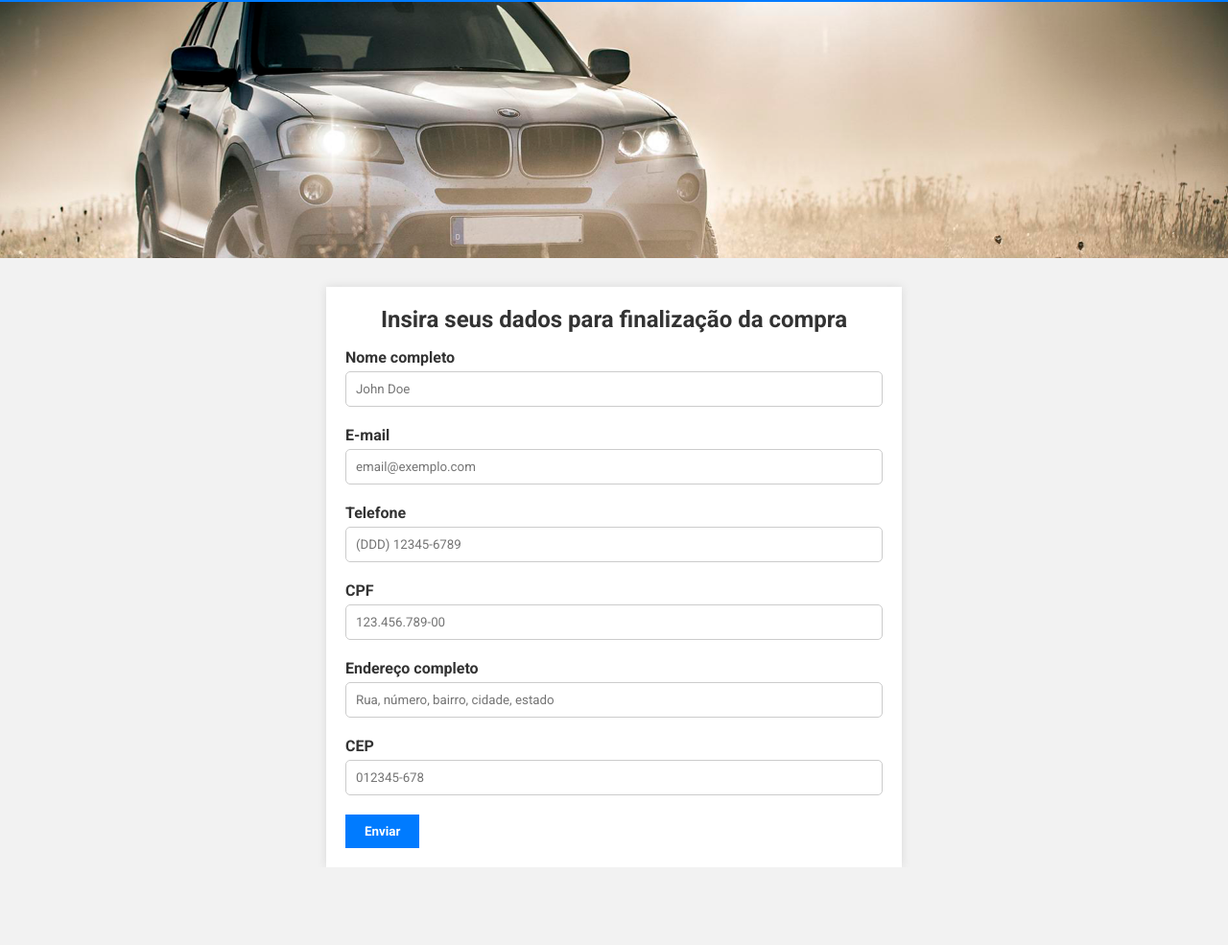
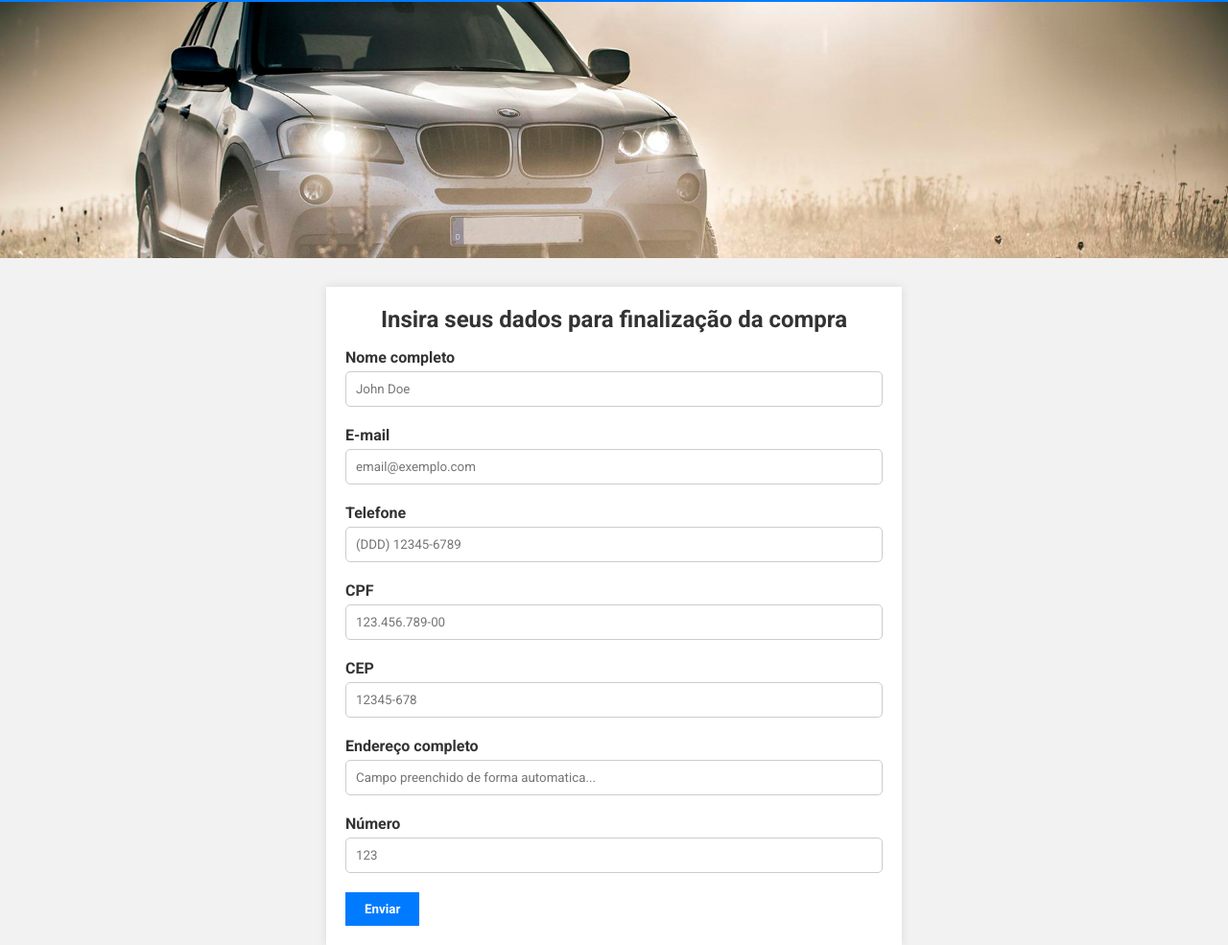
Before and after one commit to diulianovenancio/curso_ebac_frontend, a plain HTML site: page index.html in a window 1280 px wide. Shown: the part 76-1061 px from the top of the page at 96% size. Before the commit the page ends 980 px from the top, so only its background shows below. Drawn offline with nearby package versions, Linux system fonts and the light colour scheme.

Commit message:
Melhorias e Correções
Melhorias: Endereço, CEP, Número
Correções: Validação dos campos

```diff
--- a/index.html
+++ b/index.html
@@ -35,28 +35,33 @@
         <form id="form">
             <div class="form-campo">
                 <label for="nome">Nome completo</label>
-                <input type="text" id="nome" name="nome" placeholder="John Doe">
+                <input type="text" id="nome" name="nome" placeholder="John Doe" required>
             </div>
             <div class="form-campo">
                 <label for="email">E-mail</label>
-                <input type="email" id="email" name="email" placeholder="email@exemplo.com">
+                <input type="email" id="email" name="email" placeholder="email@exemplo.com" required>
             </div>
             <div class="form-campo">
                 <label for="telefone">Telefone</label>
-                <input type="tel" id="telefone" name="telefone">
+                <input type="tel" id="telefone" name="telefone" required>
             </div>
             <div class="form-campo">
                 <label for="cpf">CPF</label>
-                <input type="text" id="cpf" name="cpf">
-            </div>
-            <div class="form-campo">
-                <label for="endereco">Endereço completo</label>
-                <input type="text" id="endereco" name="endereco" placeholder="Rua, número, bairro, cidade, estado">
+                <input type="text" id="cpf" name="cpf" required>
             </div>
             <div class="form-campo">
                 <label for="cep">CEP</label>
-                <input type="text" id="cep" name="cep">
+                <input type="text" id="cep" name="cep" required>
             </div>
+            <div class="form-campo">
+                <label for="enderecoCompleto">Endereço completo</label>
+                <input type="text" id="enderecoCompleto" name="enderecoCompleto" placeholder="Campo preenchido de forma automatica..." readonly required>
+            </div>
+            <div class="form-campo">
+                <label for="numero">Número</label>
+                <input type="text" id="numero" name="numero" maxlength="5" placeholder="123" required>
+            </div>
+
             <button type="submit">Enviar</button>
         </form>
     </div>
--- a/js/main.js
+++ b/js/main.js
@@ -14,29 +14,32 @@ $('#cpf').mask('000.000.000-00', {
 })
 
 $('#cep').mask('00000-000', {
-    placeholder: '012345-678'
+    placeholder: '12345-678'
 })
 
 $('form').validate({
     rules: {
         nome: {
-            requerido: true
+            required: true
         },
         email: {
-            requerido: true,
+            required: true,
             email: true
         },
         telefone: {
-            requerido: true
+            required: true
         },
         endereco: {
-            requerido: true
+            required: true
         },
         cep: {
-            requerido: true
+            required: true
         },
         cpf: {
-            requerido: true
+            required: true
+        },
+        numero: {
+            required: true
         },
     },
     submitHandler: function (form) {
@@ -47,3 +50,25 @@ $('form').validate({
         alert("Por favor, preencha os campos para prosseguir com a compra!");
     }
 })
+
+
+$("#cep").blur(function(){
+    var cep = this.value.replace(/[^0-9]/, "");
+    if(cep.length != 8){
+        return false;
+    }
+    var url = "https://viacep.com.br/ws/" + cep + "/json/";
+    $.getJSON(url, function(dadosRetorno) {
+        try {
+            var logradouro = dadosRetorno.logradouro || '';
+            var bairro = dadosRetorno.bairro || '';
+            var cidade = dadosRetorno.localidade || '';
+            var uf = dadosRetorno.uf || '';
+            var enderecoCompleto = `${logradouro}, ${bairro} - ${cidade}/${uf}`;
+
+            $("#enderecoCompleto").val(enderecoCompleto);
+
+        } catch (ex) {}
+    });
+
+});
```
